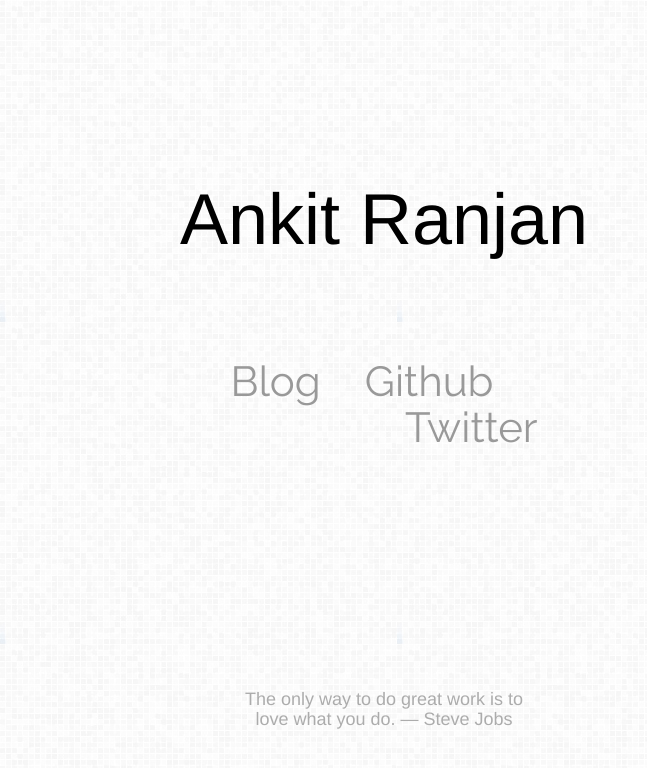
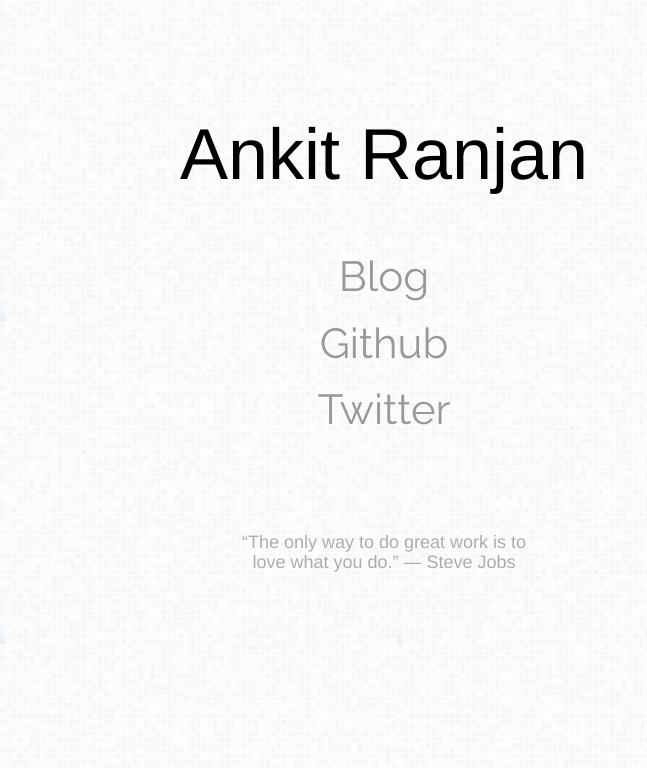
Before and after one commit to ankitr/ankitr.github.io, a plain HTML site: page index.html in a window 768 px wide. Shown: the whole page, without its empty margins (0-647 px from the left). Drawn offline with Linux system fonts and the light colour scheme; a web font is replaced by a local one.

Commit message:
Mobile version.

```diff
--- a/css/style.css
+++ b/css/style.css
@@ -10,11 +10,6 @@ body {
     color: #000;
 }
 
-section {
-    width: 100%;
-    position: absolute;
-    top: 20%;
-}
 
 a {
     font-family: "Raleway", Helvetica, Arial, sans-serif;
@@ -39,7 +34,6 @@ h1 {
 
 h3 {
     text-align: center;
-    margin-top: 100px;
     font-size: 42px;
 }
 
@@ -47,8 +41,18 @@ h4 {
     text-align: center;
     color: #999;
     opacity: 80%;
-    margin-left: 30%;
-    margin-right: 30%;
+}
+
+cite {
+    display: inline-block;
+}
+
+@media (min-width: 992px) {
+
+    section {
+        width: 100%;
+        position: absolute;
+        top: 20%;
     }
 
     nav {
@@ -56,8 +60,45 @@ nav {
         margin: auto;
     }
 
+    h3 {
+        margin-top: 100px;
+    }
+
     footer {
         width: 100%;
         position: absolute;
         bottom: 7.5%;
     }
+
+}
+
+@media (max-width: 992px) {
+
+    h1 {
+        margin-bottom: 60px;
+    }
+
+    section {
+        width: 100%;
+        margin-top: 15%;
+    }
+
+    nav {
+        width: 100%;
+    }
+
+    footer {
+        width: 100%;
+        margin-top: 100px;
+    }
+
+}
+
+@media (min-width: 600px) {
+
+    h4 {
+        margin-left: 30%;
+        margin-right: 30%;
+    }
+
+}
--- a/index.html
+++ b/index.html
@@ -1,22 +1,29 @@
 <html>
     <head>
+        <meta charset="utf-8">
         <title>Ankit</title>
         <link rel="stylesheet" type="text/css" href="css/vendor/normalize.css">
         <link rel="stylesheet" type="text/css" href="css/vendor/bootstrap.css">
-        <!-- <link rel="stylesheet" type="text/css" href="css/vendor/flat-ui.css"> -->
         <link rel="stylesheet" type="text/css" href="css/style.css">
     </head>
     <body>
         <section>
             <h1>Ankit Ranjan</h1>
-            <nav>
+            <nav class="hidden-sm hidden-xs">
                 <h3>
-                    <a target="_blank" class="pull-left" href="http://think.ankit.io">Blog</a> <a target="_blank" href="http://www.github.com/ankitr">Github</a> <a target="_blank" class="pull-right" href="http://www.twitter.com/ankitr_">Twitter</a>
+                    <a target="_blank" class="pull-left" href="http://think.ankit.io">Blog</a>
+                    <a target="_blank" href="http://www.github.com/ankitr">Github</a>
+                    <a target="_blank" class="pull-right" href="http://www.twitter.com/ankitr_">Twitter</a>
                 </h3>
+            </nav>
+            <nav class="visible-sm visible-xs">
+                <h3><a target="_blank" href="http://think.ankit.io">Blog</a></h3>
+                <h3><a target="_blank" href="http://www.github.com/ankitr">Github</a></h3>
+                <h3><a target="_blank" href="http://www.twitter.com/ankitr_">Twitter</a></h3>
             </nav>
         </section>
         <footer>
-            <h4><span id="quote">If passion drives you, let reason hold the reins.</span> &mdash; <span id="author">Benjamin Franklin</span></h4>
+            <h4><q>If passion drives you, let reason hold the reins.</q> <cite> &mdash; Benjamin Franklin</cite></h4>
         </footer>
         <script type="text/javascript">
             var quotes = [['If passion drives you, let reason hold the reins.', 'Benjamin Franklin'],
@@ -29,7 +36,7 @@
                           ['I attribute my success to this: I never gave or took any excuse.', 'Florence Nightingale'],
                           ['The past is a ghost, the future a dream. All we ever have is now.', 'Bill Cosby'],
                           ['We become what we think about.', 'Earl Nightingale'],
-                          ['Your time is limited, so don\'t waste it living someone else’s life.', 'Steve Jobs'],
+                          ['Your time is limited, so don\'t waste it living someone else\'s life.', 'Steve Jobs'],
                           ['The two most important days in your life are the day you are born and the day you find out why.', 'Mark Twain'],
                           ['We can easily forgive a child who is afraid of the dark; the real tragedy of life is when men are afraid of the light.', 'Plato'],
                           ['Start where you are. Use what you have.  Do what you can.', 'Arthur Ashe'],
@@ -40,8 +47,8 @@
 
             var quote = quotes[Math.floor(Math.random() * quotes.length)];
 
-            document.getElementById('quote').innerText = quote[0];
-            document.getElementById('author').innerText = quote[1];
+            document.getElementsByTagName('q')[0].innerText = quote[0];
+            document.getElementsByTagName('cite')[0].innerText = ' — ' + quote[1];
         </script>
     </body>
 </html>
```
Lines whose indentation alone changed are shown as unchanged.
